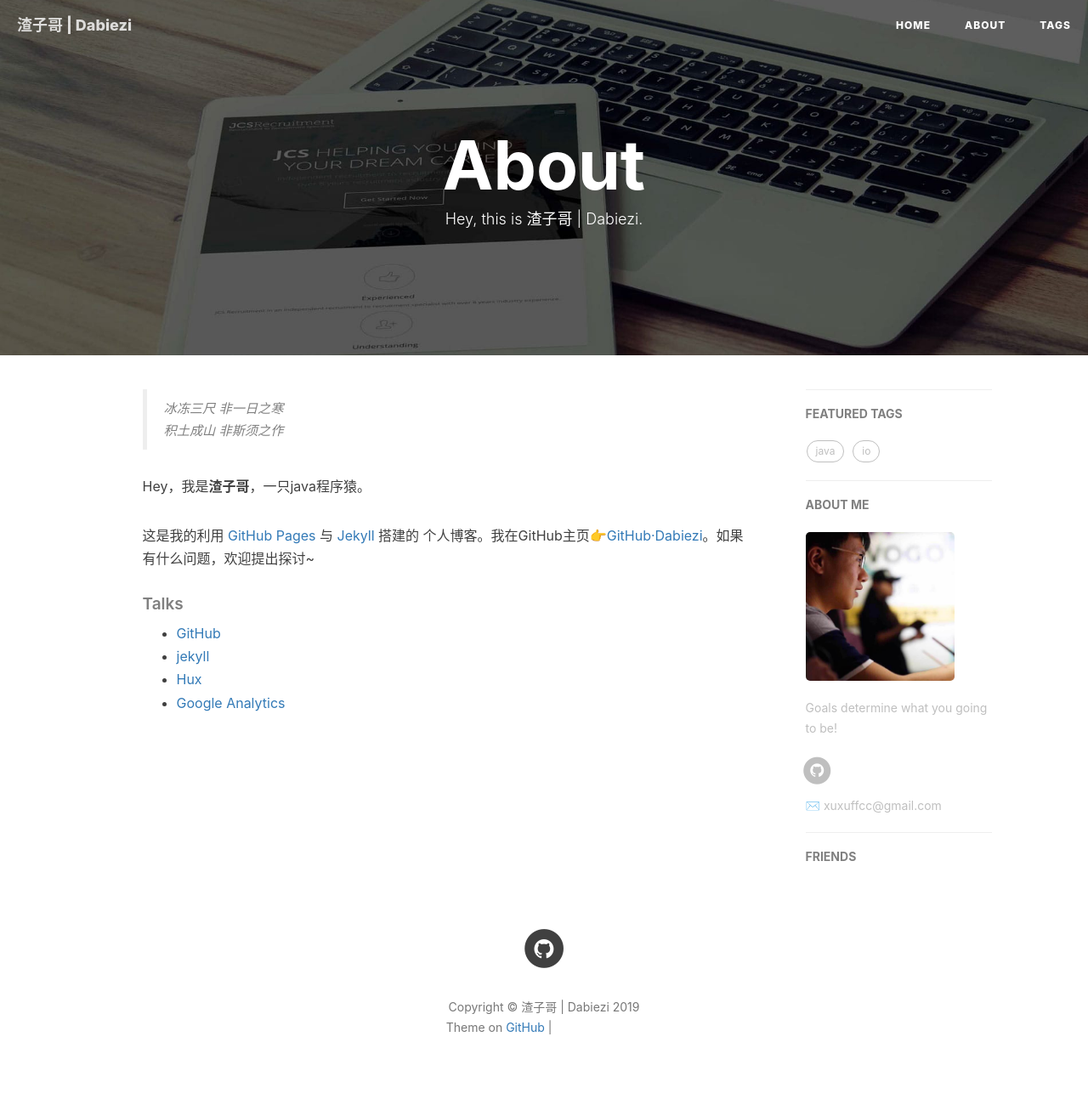
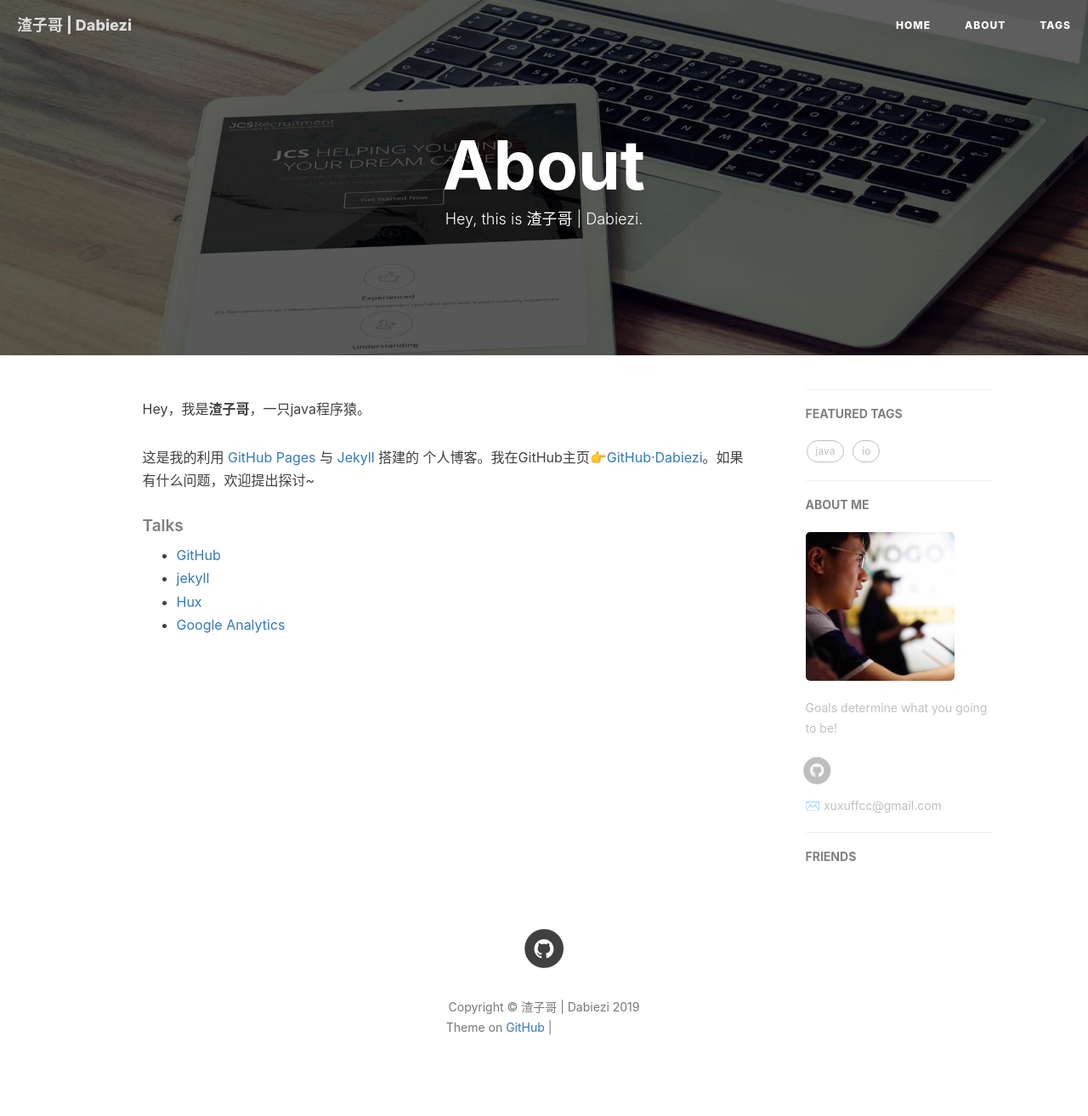
Before and after one commit to anxiouspig/anxiouspig.github.io, a Jekyll site: the page built from about.html, in a window 1280 px wide. Shown: the whole page at 85% size. Built offline with Jekyll 4.4.1, drawn with Linux system fonts in a browser that asks for light colours; nearby versions of some CDN libraries; comment, search, counter and statistics services are not loaded; grey boxes are pictures that could not be loaded.

Commit message:
Update about.html

```diff
--- a/about.html
+++ b/about.html
@@ -15,8 +15,8 @@
 <div class="zh post-container">
 
     <!--copied from markdown -->
-    <blockquote><p>冰冻三尺 非一日之寒<br>
-    积土成山 非斯须之作</p></blockquote>
+<!--     <blockquote><p>冰冻三尺 非一日之寒<br>
+    积土成山 非斯须之作</p></blockquote> -->
 
     <p>Hey，我是<strong>渣子哥</strong>，一只java程序猿。</p>
 
```
